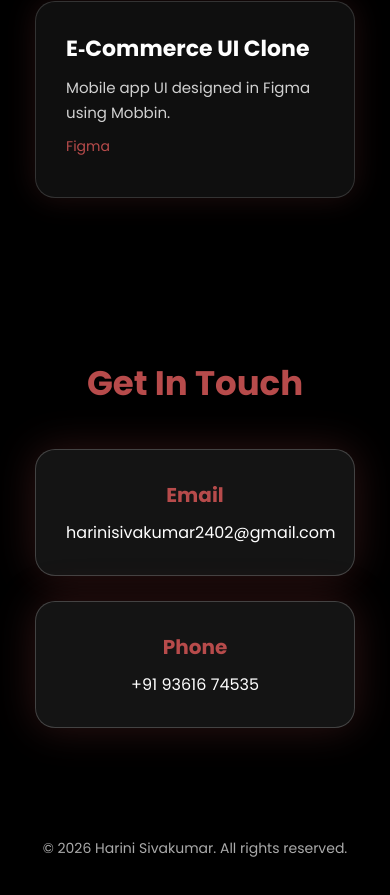
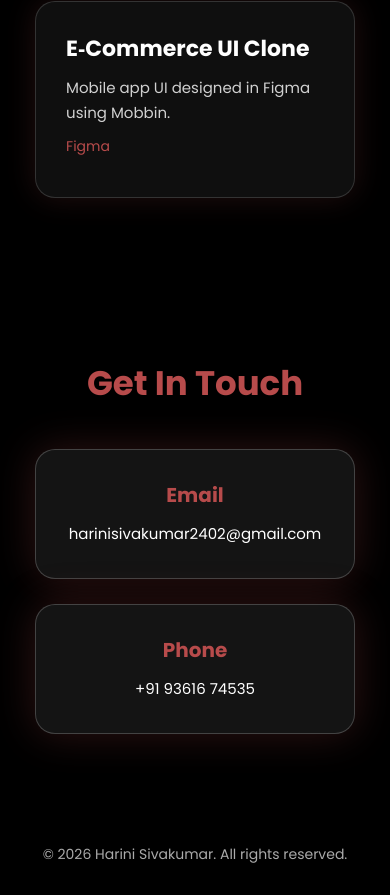
Before and after one commit to Harini-200224/harinisivakumarportfolio.github.io, a plain HTML site: page index.html in a window 390 px wide. Shown: the part 4133-5028 px from the top of the page. Drawn offline with Linux system fonts and the light colour scheme.

Commit message:
Refactor and reorganize CSS styles

```diff
--- a/style.css
+++ b/style.css
@@ -250,13 +250,7 @@ section h2{
   text-decoration:underline;
 }
 
-/* ================= FOOTER ================= */
-footer{
-  text-align:center;
-  padding:3rem;
-  color:#aaa;
-  font-size:1.4rem;
-}
+
 
 /* ================= RESPONSIVE ================= */
 /* ================= MOBILE FIX ================= */
@@ -312,4 +306,19 @@ footer{
   section h2{
     font-size:3.4rem;
   }
+
+   .contact-item a{
+      word-break: break-all;
+      font-size:1.5rem;
+      line-height:1.6;
+      display:inline-block;
+      padding:0.2rem 0;
+   }
 }
+/* ================= FOOTER ================= */
+footer{
+  text-align:center;
+  padding:3rem;
+  color:#aaa;
+  font-size:1.4rem;
+}
```
